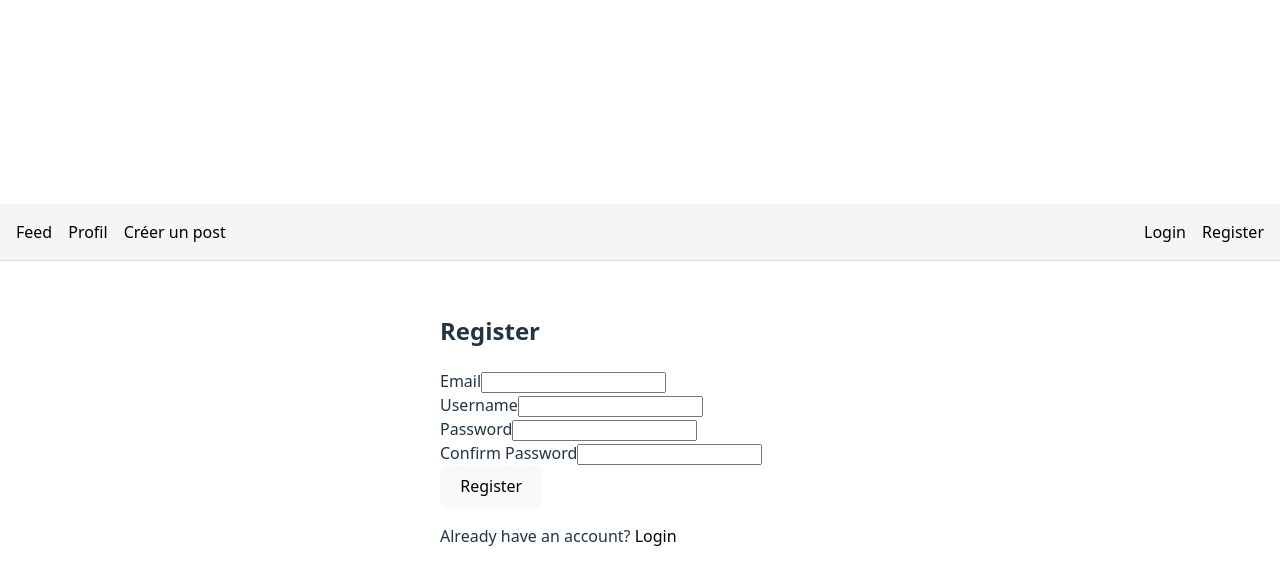
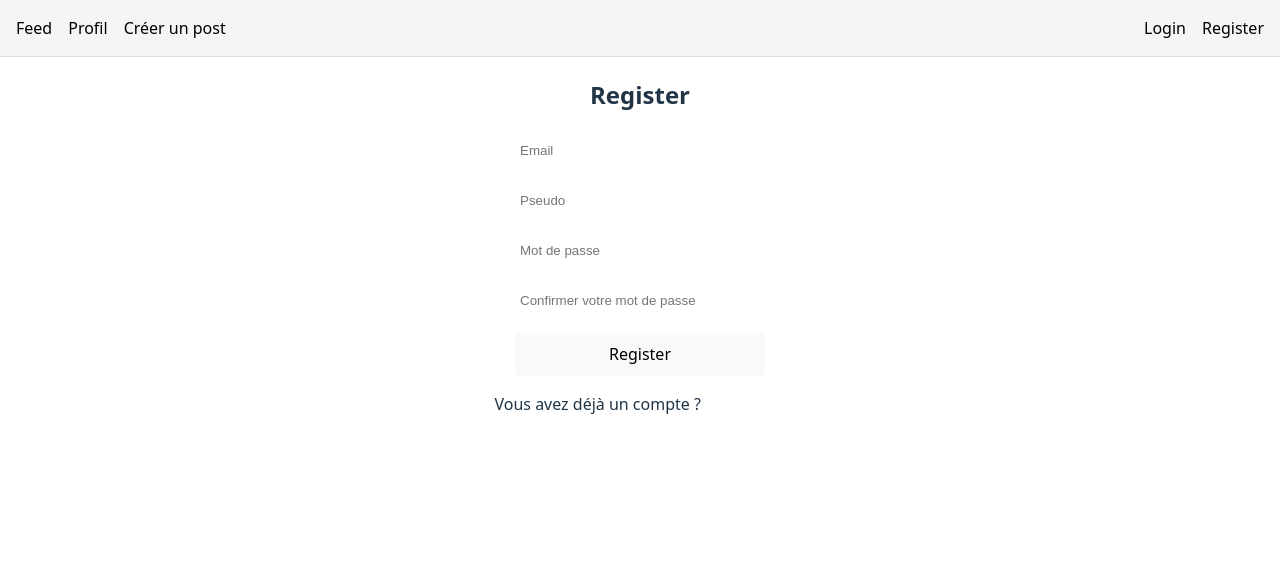
Before and after one commit to ilonaroussel/instagram, a React (Vite) app in the folder frontend/: page /register in a window 1280 px wide. Shown: the top 584 px of the page. Built offline with nearby package versions, Linux system fonts and the light colour scheme.

Commit message:
ajout de css

```diff
--- a/frontend/src/App.css
+++ b/frontend/src/App.css
@@ -27,7 +27,7 @@ nav{
   border-bottom: 1px solid #ddd;
 }
 
-.FormLogin{
+.FormLogin, .FormRegister{
   display: flex;
   align-items: center;
   max-width: 250px;
@@ -42,7 +42,7 @@ nav{
   }
 }
 
-.login{
+.login, .register{
     display: flex;
     flex-direction: column;
     align-items: center;
@@ -56,6 +56,14 @@ nav{
       text-decoration: underline;
       font-weight: normal;
     }
+}
+
+.FormPost{
+  padding: 15px;
+}
+
+button{
+  border-radius: 5px;
 }
 
 @media (min-width: 576px) {
--- a/frontend/src/PostForm.tsx
+++ b/frontend/src/PostForm.tsx
@@ -42,14 +42,15 @@ export default function PostForm({ onPostCreated }: PostFormProps) {
   }
 
   return (
-    <form onSubmit={handleSubmit} style={{ marginBottom: '20px', padding: '15px', border: '1px solid #ccc' }}>
-      <h3>Créer un post</h3>
+    <div className='container'>
+      <form onSubmit={handleSubmit} className="FormPost">
+        <h1>Créer un poste</h1>
 
         <textarea
           value={content}
           onChange={(e) => setContent(e.target.value)}
-        placeholder="Écrivez votre post ici..."
-        style={{ width: '100%', height: '100px', padding: '10px', marginBottom: '10px' }}
+          placeholder="Écrivez votre poste ..."
+          style={{ width: '100%', height: '100px', padding: '10px', marginBottom: '5px' }}
         />
 
         <div style={{ marginBottom: '10px', fontSize: '12px', color: '#999' }}>
@@ -63,15 +64,15 @@ export default function PostForm({ onPostCreated }: PostFormProps) {
           disabled={!content.trim()}
           style={{
             padding: '10px 20px',
-          backgroundColor: content.trim() ? '#007bff' : '#ccc',
+            backgroundColor: content.trim() ? '#007bff' : 'black',
             color: 'white',
             border: 'none',
-          borderRadius: '4px',
             cursor: content.trim() ? 'pointer' : 'not-allowed',
           }}
         >
-        Poster
+          Publier
         </button>
       </form>
+    </div>
   )
 }
--- a/frontend/src/index.css
+++ b/frontend/src/index.css
@@ -25,7 +25,6 @@ a:hover {
 body {
   margin: 0;
   display: flex;
-  place-items: center;
   min-width: 320px;
   min-height: 100vh;
 }
--- a/frontend/src/pages/Register.tsx
+++ b/frontend/src/pages/Register.tsx
@@ -64,35 +64,36 @@ const Register: React.FC = () => {
   };
 
   return (
-    <div style={{ maxWidth: 400, margin: "0 auto", padding: "2rem" }}>
+    <div className="container">
+      <div className="register">
         <h2>Register</h2>
         {error && <p style={{ color: "red" }}>{error}</p>}
         <form onSubmit={handleSubmit}>
-        <div>
-          <label>Email</label>
+          <div className="FormRegister">
             <input
               type="email"
               value={email}
               onChange={(e) => setEmail(e.target.value)}
               required
+              placeholder="Email"
             />
           </div>
-        <div>
-          <label>Username</label>
+          <div className="FormRegister">
             <input
               type="text"
               value={username}
               onChange={(e) => setUsername(e.target.value)}
               required
+              placeholder="Pseudo"
             />
           </div>
-        <div>
-          <label>Password</label>
+          <div className="FormRegister">
             <input
               type="password"
               value={password}
               onChange={(e) => setPassword(e.target.value)}
               required
+              placeholder="Mot de passe"
             />
             {/* Live password validation */}
             {password && (
@@ -101,13 +102,13 @@ const Register: React.FC = () => {
               </p>
             )}
           </div>
-        <div>
-          <label>Confirm Password</label>
+          <div className="FormRegister">
             <input
               type="password"
               value={confirmPassword}
               onChange={(e) => setConfirmPassword(e.target.value)}
               required
+              placeholder="Confirmer votre mot de passe"
             />
             {/* Match validation */}
             {confirmPassword && confirmPassword !== password && (
@@ -119,8 +120,9 @@ const Register: React.FC = () => {
           <button type="submit">Register</button>
         </form>
         <p>
-        Already have an account? <Link to="/login">Login</Link>
+          Vous avez déjà un compte ? <Link to="/login">Connexion</Link>
         </p>
+      </div>
     </div>
   );
 };
```
Lines whose indentation alone changed are shown as unchanged.
